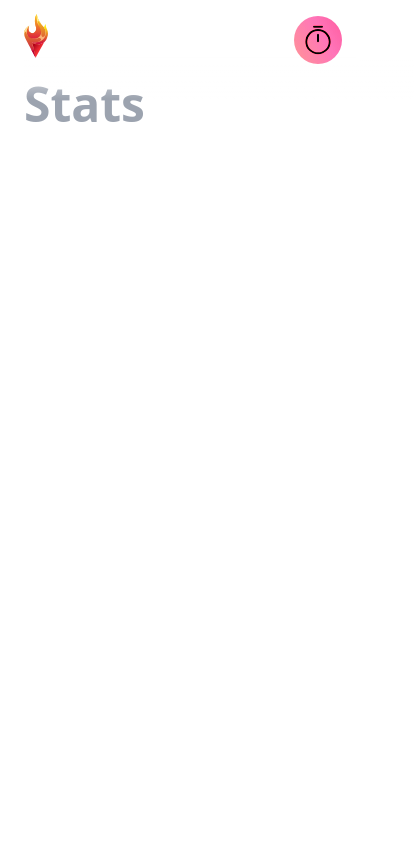
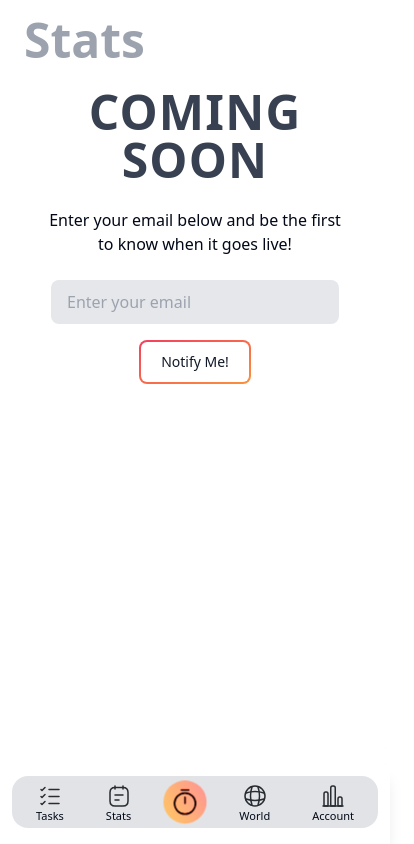
Before and after one commit to kasparas-ban/torch-nextjs, a Next.js app: page /stats in a window 390 px wide. Shown: the whole page, 414 px wide, since content can reach past the window. Built offline with nearby package versions, Linux system fonts and the light colour scheme.

Commit message:
Navbar changes

```diff
--- a/app/(calendar)/calendar/page.tsx
+++ b/app/(calendar)/calendar/page.tsx
@@ -1,15 +1,17 @@
+import ComingSoon from "@/components/CommingSoon"
+
 export const metadata = {
   title: "Calendar",
 }
 
 export default function CalendarPage() {
   return (
-    <div className="mt-4 flex justify-center max-[768px]:px-6 md:space-x-36">
+    <div className="pt-4 flex justify-center max-[768px]:px-6 md:space-x-36">
       <div className="w-full max-w-[650px]">
         <h1 className="mb-6 flex items-center text-5xl font-bold text-gray-400">
           Calendar
         </h1>
-        {/* <ComingSoon /> */}
+        <ComingSoon />
       </div>
     </div>
   )
--- a/app/(items)/goals/page.tsx
+++ b/app/(items)/goals/page.tsx
@@ -4,7 +4,7 @@ export const metadata = {
 
 export default function ItemsPage() {
   return (
-    <div className="mt-4 flex justify-center max-[768px]:px-6 md:space-x-36">
+    <div className="pt-4 flex justify-center max-[768px]:px-6 md:space-x-36">
       <div className="w-full max-w-[650px]">
         <h1 className="mb-6 flex items-center text-5xl font-bold text-gray-400">
           Goals
--- a/app/(stats)/stats/page.tsx
+++ b/app/(stats)/stats/page.tsx
@@ -1,15 +1,17 @@
+import ComingSoon from "@/components/CommingSoon"
+
 export const metadata = {
   title: "Stats",
 }
 
 export default function StatsPage() {
   return (
-    <div className="mt-4 flex justify-center max-[768px]:px-6 md:space-x-36">
+    <div className="pt-4 flex justify-center max-[768px]:px-6 md:space-x-36">
       <div className="w-full max-w-[650px]">
         <h1 className="mb-6 flex items-center text-5xl font-bold text-gray-400">
           Stats
         </h1>
-        {/* <ComingSoon /> */}
+        <ComingSoon />
       </div>
     </div>
   )
--- a/app/(timer)/timer/page.tsx
+++ b/app/(timer)/timer/page.tsx
@@ -4,7 +4,7 @@ export const metadata = {
 
 export default function TimerPage() {
   return (
-    <div className="mt-4 flex justify-center max-[768px]:px-6 md:space-x-36">
+    <div className="pt-4 flex justify-center max-[768px]:px-6 md:space-x-36">
       <div className="w-full max-w-[650px]">
         <h1 className="text-5xl flex items-center font-bold text-gray-400 mb-6">
           Timer
--- a/app/(world)/world/page.tsx
+++ b/app/(world)/world/page.tsx
@@ -1,15 +1,17 @@
+import ComingSoon from "@/components/CommingSoon"
+
 export const metadata = {
   title: "World",
 }
 
 export default function WorldPage() {
   return (
-    <div className="mt-4 flex justify-center max-[768px]:px-6 md:space-x-36">
+    <div className="pt-4 flex justify-center max-[768px]:px-6 md:space-x-36">
       <div className="w-full max-w-[650px]">
         <h1 className="text-5xl flex items-center font-bold text-gray-400 mb-6">
           World
         </h1>
-        {/* <ComingSoon /> */}
+        <ComingSoon />
       </div>
     </div>
   )
--- /dev/null
+++ b/components/CommingSoon.tsx
@@ -0,0 +1,42 @@
+"use client"
+
+import { motion } from "framer-motion"
+
+function ComingSoon() {
+  return (
+    <motion.div
+      className="flex flex-col justify-center max-[768px]:px-6 animate-fade-up animate-once animate-ease-out"
+      initial={{ opacity: 0, y: 40 }}
+      animate={{ opacity: 1, y: 0 }}
+      transition={{ type: "tween" }}
+    >
+      <div className="text-center text-5xl font-bold tracking-wide text-gray-700">
+        COMING SOON
+      </div>
+
+      <div className="mt-6 text-center">
+        Enter your email below and be the first to know when it goes live!
+      </div>
+
+      <div className="mx-auto mt-6 justify-center gap-2 min-[500px]:flex">
+        <input
+          type="email"
+          placeholder="Enter your email"
+          className="h-11 w-72 rounded-lg bg-gray-200 px-4 text-gray-900 focus:bg-white focus:outline-2 focus:outline-blue-500/50 max-[500px]:block"
+        ></input>
+        <div className="text-center max-[500px]:mt-4">
+          <motion.button
+            className="group relative inline-flex items-center justify-center overflow-hidden rounded-lg bg-gradient-to-br from-rose-500 to-orange-400 p-0.5 text-sm font-medium text-gray-900 hover:text-white focus:outline-none focus:ring-4 focus:ring-rose-100 group-hover:from-rose-500 group-hover:to-orange-400 dark:text-white dark:focus:ring-rose-800"
+            whileHover={{ scale: 1.06 }}
+          >
+            <span className="relative rounded-md bg-white px-5 py-2.5 transition-all duration-75 ease-in group-hover:bg-opacity-0 dark:bg-gray-900">
+              Notify Me!
+            </span>
+          </motion.button>
+        </div>
+      </div>
+    </motion.div>
+  )
+}
+
+export default ComingSoon
--- a/components/navigationBar/navigationBar.tsx
+++ b/components/navigationBar/navigationBar.tsx
@@ -21,76 +21,72 @@ import torchLogo from "@/public/images/torch_logo.svg"
 import { useScrollPosition } from "@/hooks/useScrollPosition"
 
 function NavigationBar() {
-  // const isDesktop = useMediaQuery({
-  //   query: "(min-width: 600px)",
-  // })
-
   return (
     <>
-      <NavbarContentDesktop />
-      {/* {isDesktop ? (
-        <NavbarContentDesktop />
-      ) : (
-        <>{createPortal(<NavbarMobile />, document.body)}</>
-      )} */}
+      <div className="hidden sm:block">
+        <NavbarDesktop />
+      </div>
+      <div className="block sm:hidden">
+        <NavbarMobile />
+      </div>
     </>
   )
 }
 
-// function NavbarMobile() {
-//   return (
-//     <div
-//       className={clsx(
-//         "fixed bottom-0 z-20 flex w-full flex-col justify-center bg-transparent pb-4 pt-2 shadow-lg max-[768px]:px-3",
-//         "before:absolute before:top-[-30px] before:z-[-1] before:h-[calc(100%+30px)] before:w-full before:bg-gradient-to-t before:from-white/80 before:from-60% before:content-['']"
-//       )}
-//     >
-//       <div className="w-full max-w-[650px]">
-//         <NavigationBarWrapper mobile>
-//           <NavbarContentMobile />
-//         </NavigationBarWrapper>
-//       </div>
-//     </div>
-//   )
-// }
+function NavbarMobile() {
+  return (
+    <div
+      className={cn(
+        "fixed bottom-0 z-20 flex items-center w-full flex-col justify-center bg-transparent pb-4 pt-2 shadow-lg max-[768px]:px-3",
+        "before:absolute before:top-[-30px] before:z-[-1] before:h-[calc(100%+30px)] before:w-full before:bg-gradient-to-t before:from-white/80 before:from-60% before:content-['']"
+      )}
+    >
+      <div className="w-full max-w-sm">
+        <NavigationBarWrapper mobile>
+          <NavbarContentMobile />
+        </NavigationBarWrapper>
+      </div>
+    </div>
+  )
+}
 
-// function NavbarContentMobile() {
-//   return (
-//     <ul className="h-13 flex w-full justify-between space-x-1 overflow-visible rounded-[16px] px-3">
-//       <NavigationLink
-//         path={ROUTES.items.path}
-//         Icon={TasksIcon}
-//         linkName={ROUTES.items.label}
-//         mobile
-//       />
-//       <NavigationLink
-//         path={ROUTES.stats.path}
-//         Icon={StatsIcon}
-//         linkName={ROUTES.stats.label}
-//         mobile
-//       />
-//       <NavigationLink
-//         path={ROUTES.index.path}
-//         Icon={TimerIcon}
-//         linkName={ROUTES.index.label}
-//         highlight
-//         mobile
-//       />
-//       <NavigationLink
-//         path={ROUTES.world.path}
-//         Icon={WorldIcon}
-//         linkName={ROUTES.world.label}
-//         mobile
-//       />
-//       <NavigationLink
-//         path={ROUTES.account.path}
-//         Icon={UserIcon}
-//         linkName={ROUTES.account.label}
-//         mobile
-//       />
-//     </ul>
-//   )
-// }
+function NavbarContentMobile() {
+  return (
+    <ul className="h-13 flex w-full justify-between space-x-1 overflow-visible rounded-[16px] px-3">
+      <NavigationLink
+        iconPath={goalsIcon}
+        path={ROUTES.items.path}
+        linkName={ROUTES.items.label}
+        mobile
+      />
+      <NavigationLink
+        iconPath={calendarIcon}
+        path={ROUTES.stats.path}
+        linkName={ROUTES.stats.label}
+        mobile
+      />
+      <NavigationLink
+        iconPath={timerIcon}
+        path={ROUTES.timer.path}
+        linkName={ROUTES.index.label}
+        highlight
+        mobile
+      />
+      <NavigationLink
+        iconPath={worldIcon}
+        path={ROUTES.world.path}
+        linkName={ROUTES.world.label}
+        mobile
+      />
+      <NavigationLink
+        iconPath={statsIcon}
+        path={ROUTES.account.path}
+        linkName={ROUTES.account.label}
+        mobile
+      />
+    </ul>
+  )
+}
 
 export function NavigationBarWrapper({
   children,
@@ -124,7 +120,7 @@ export function NavigationBarWrapper({
   )
 }
 
-function NavbarContentDesktop() {
+function NavbarDesktop() {
   return (
     <div
       className={cn(
--- a/hooks/useScrollPosition.ts
+++ b/hooks/useScrollPosition.ts
@@ -1,5 +1,3 @@
-"use client"
-
 import { useEffect, useState } from "react"
 
 export function useScrollPosition() {
```
